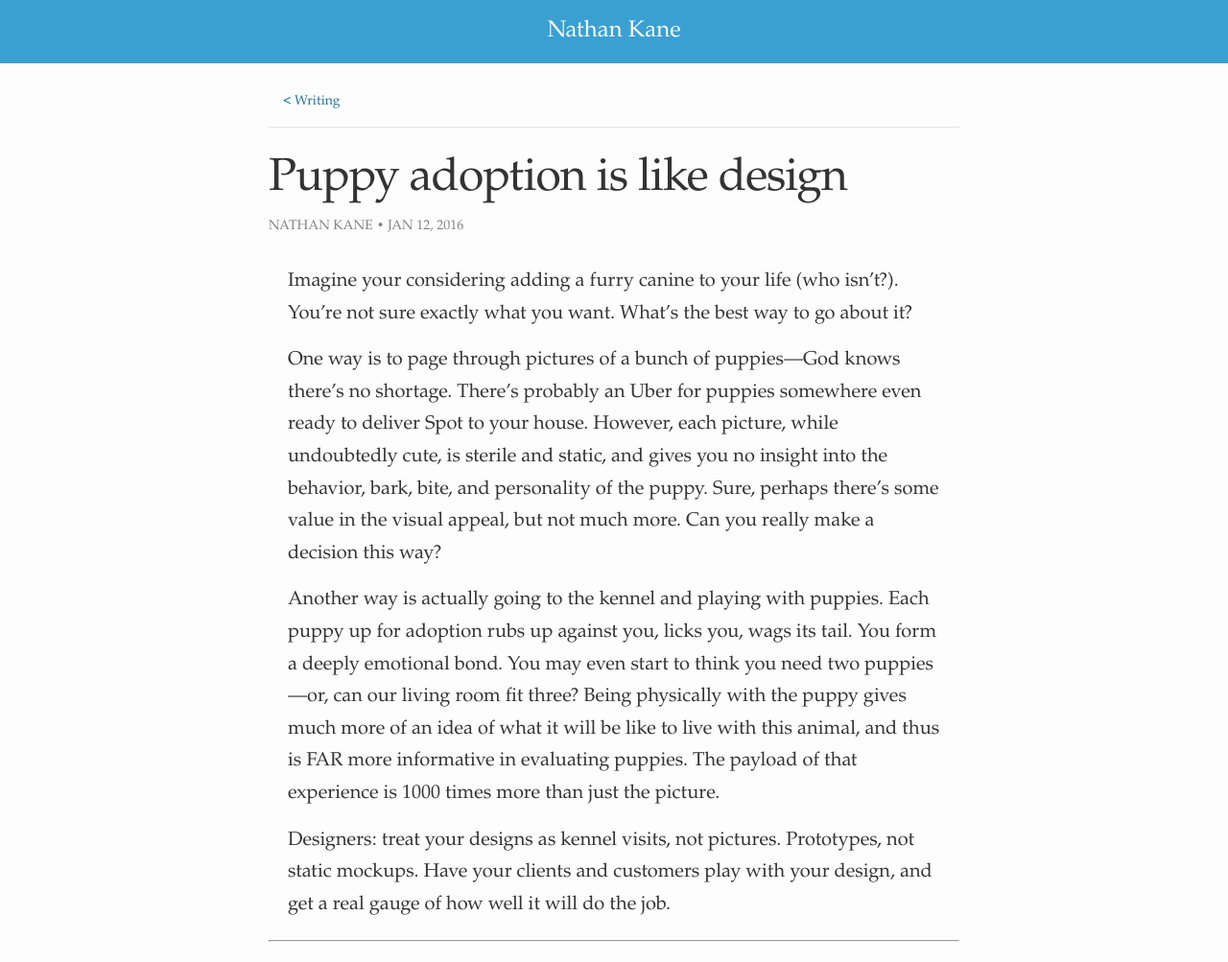
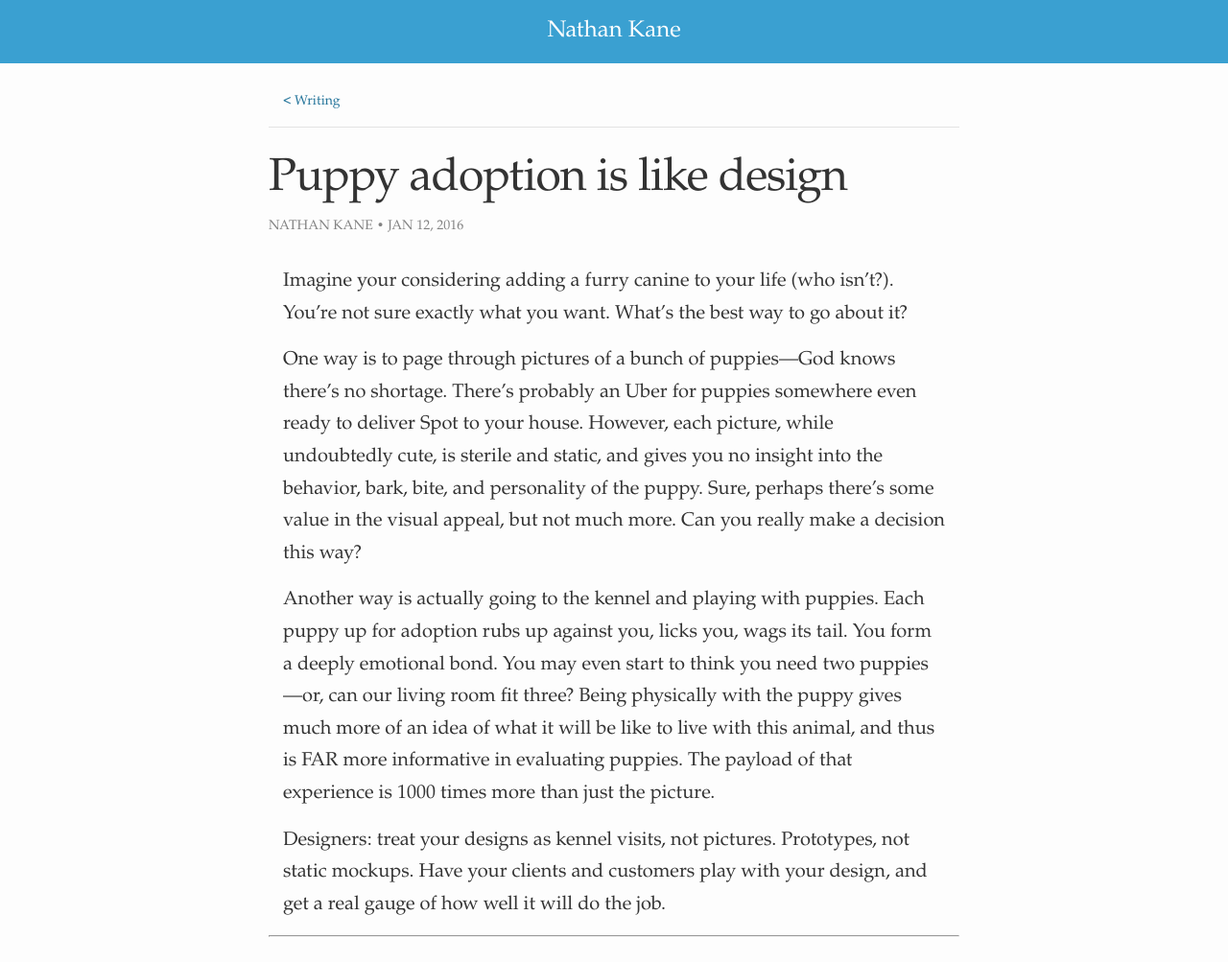
Before and after one commit to kanenathan213/kanenathan213.github.io, a Jekyll site: the page built from _posts/2016-01-12-puppy-adoption-is-like-design.md, in a window 1280 px wide. Shown: the whole page at 96% size. Built offline with Jekyll 4.4.1, drawn with Linux system fonts in a browser that asks for light colours; comment, search, counter and statistics services are not loaded.

Commit message:
move to main scss

```diff
--- a/_sass/layout.scss
+++ b/_sass/layout.scss
@@ -430,7 +430,6 @@
   line-height: 2.1rem;
   word-break: break-word;
   word-wrap: break-word;
-  margin: 20px;
 
   @include breakpoint($xs) {
     font-size: 1rem;
--- a/css/main.scss
+++ b/css/main.scss
@@ -48,3 +48,7 @@ $md-only: ( min: map-get($md, min), max: map-get($lg, min) - 1 );
         "syntax-highlighting",
         "bootstrap-grid"
 ;
+
+.post-content {
+  margin: 15px;
+}
```
